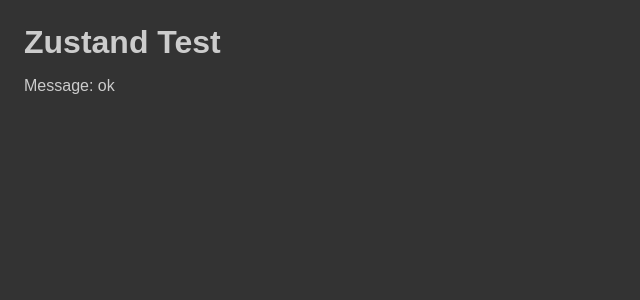
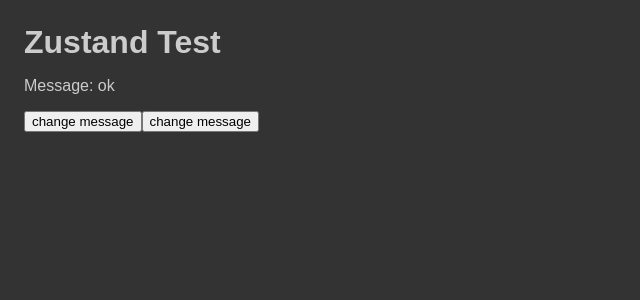
Before and after one commit to edwardtanguay/zustand-test, a React (Vite) app: page / in a window 1280 px wide. Shown: the top 300 px of the page, without its empty margins (0-640 px from the left). Built offline with nearby package versions, Linux system fonts and the light colour scheme.

Commit message:
can switch

```diff
--- a/src/App.tsx
+++ b/src/App.tsx
@@ -8,6 +8,8 @@ function App() {
 		<div className="App">
 			<h1>Zustand Test</h1>
 			<p>Message: {store.message}</p>
+			<button onClick={() => store.setMessage('new message')}>change message</button>
+			<button onClick={() => store.setMessage('old message')}>change message</button>
 		</div>
 	);
 }
--- a/src/store.tsx
+++ b/src/store.tsx
@@ -18,6 +18,6 @@ interface Store {
 export const useStore = create<Store>(
 	(set): Store => ({
 		message: 'ok',
-		setMessage: (message: string) => set((state) => ({ ...state, message: 'new' }))
+		setMessage: (message: string) => set((state) => ({ ...state, message }))
 	})
 );
```
